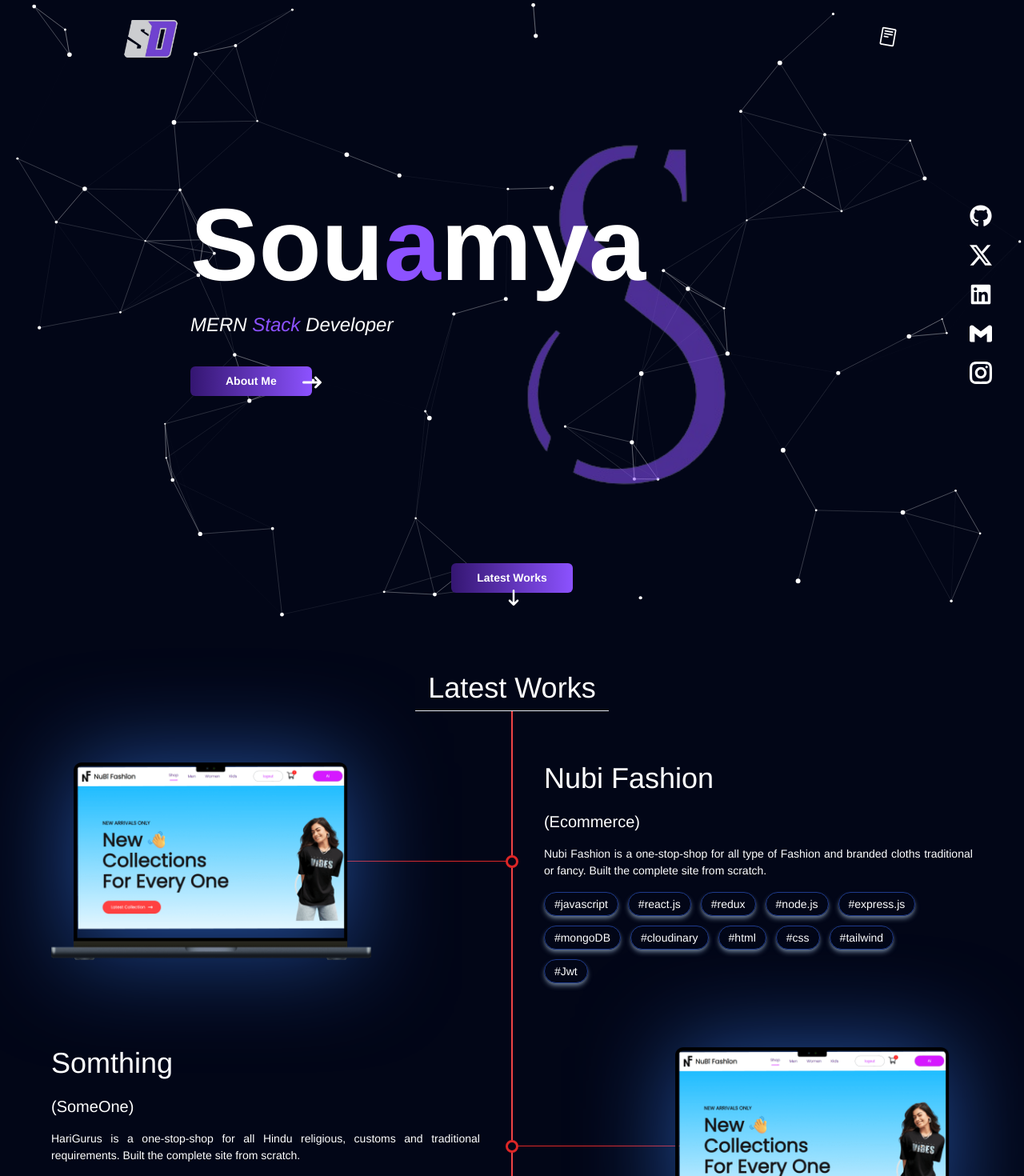
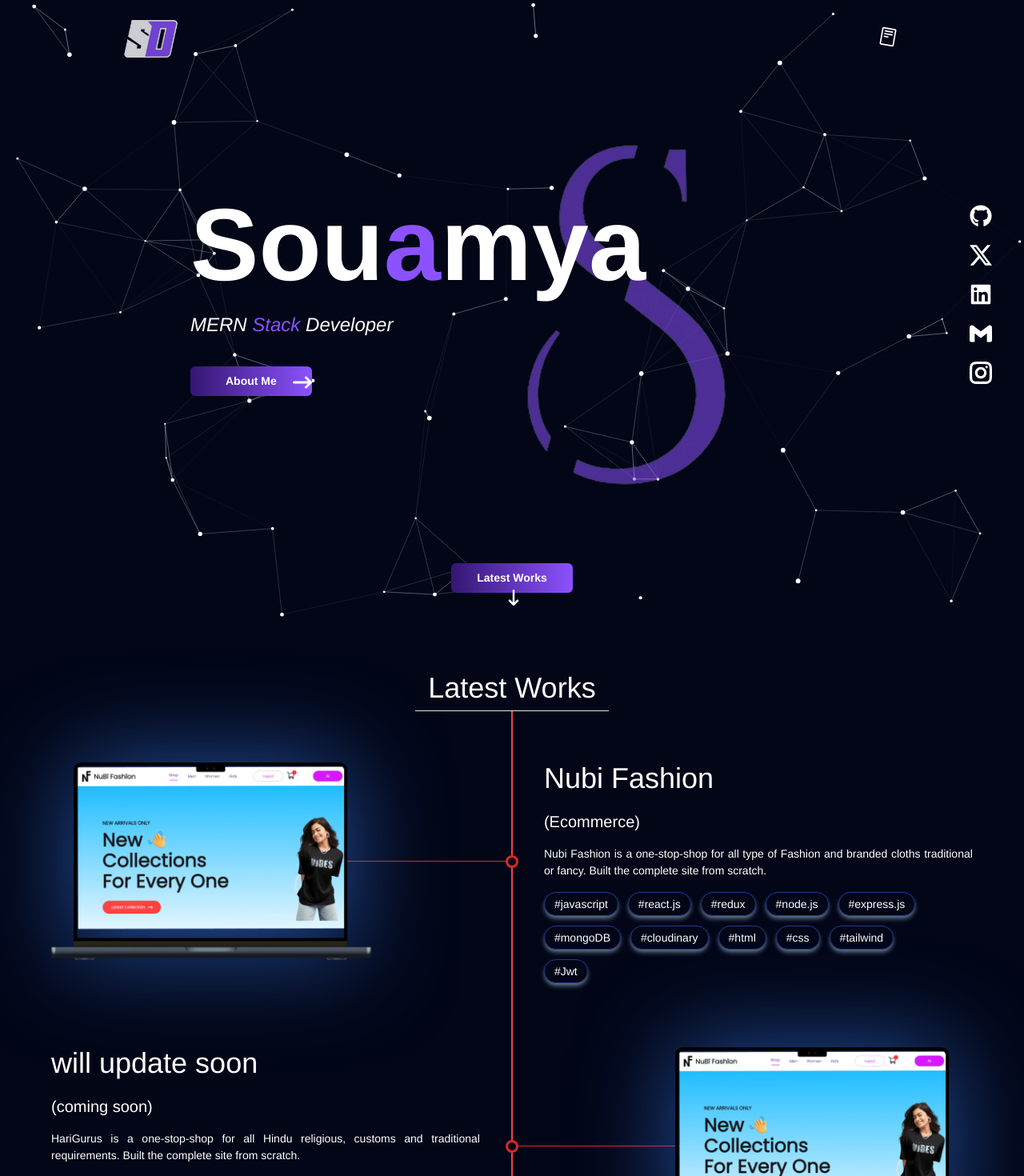
Before and after one commit to Namank65/MyPortfolio, a React (Vite) app: page / in a window 1280 px wide. Shown: the top 1470 px of the page at 80% size. Built offline with nearby package versions, Linux system fonts and the light colour scheme.

Commit message:
deployment and made it more user friendly

```diff
--- a/src/components/ContactMe.jsx
+++ b/src/components/ContactMe.jsx
@@ -7,7 +7,7 @@ import { FaPaperPlane } from "react-icons/fa";
 
 const ContactMe = () => {
   return (
-    <div className="text-white bg-slate-950 relative w-[99.99%] h-screen ">
+    <div className="text-white bg-slate-950 relative w-[99.99%] h-screen cursor-default">
       <h1 className="text-xl md:text-4xl rounded-lg bg-inherit relative m-auto px-5 py-4 border z-10 max-w-max mb-9 md:mb-16 ">
         Let's Connect
       </h1>
@@ -25,7 +25,8 @@ const ContactMe = () => {
           class="w-full space-y-5"
           name="contact"
           action="/contact"
-          method="POST" data-netlify="true"
+          method="POST"
+          data-netlify="true"
         >
           <input type="hidden" name="form-name" value="contact" />
           <div>
@@ -44,7 +45,6 @@ const ContactMe = () => {
               placeholder="Enter Your Name"
               className="border-none border-gray-300 text-white text-sm rounded-lg focus:ring-blue-500 focus:border-blue-500 block w-full ps-2 p-2.5 bg-gray-700 "
             />
-
           </div>
 
           <div>
@@ -60,7 +60,7 @@ const ContactMe = () => {
               required
               name="email"
               type="email"
-              placeholder="Enter Your Name"
+              placeholder="Enter Your Email"
               className="border-none border-gray-300 text-white text-sm rounded-lg focus:ring-blue-500 focus:border-blue-500 block w-full ps-2 p-2.5 bg-gray-700 "
             />
           </div>
@@ -77,7 +77,7 @@ const ContactMe = () => {
               id="message-address-icon"
               required
               name="message"
-              placeholder="message"
+              placeholder="Enter your Message"
               rows="4"
               cols="50"
               className="resize-none border-none border-gray-300 text-white text-sm rounded-lg focus:ring-blue-500 focus:border-blue-500 block w-full ps-2 p-2.5 bg-gray-700 "
--- a/src/components/Footer.jsx
+++ b/src/components/Footer.jsx
@@ -7,7 +7,7 @@ import { GrInstagram } from 'react-icons/gr';
 
 const Footer = () => {
   return (
-    <div className="text-white bg-slate-950 relative flex justify-center ">
+    <div className="text-white bg-slate-950 relative flex justify-center cursor-default">
         <div className='flex flex-col items-center gap-5 pb-5'>
 
       <img src={logo} alt="logo" className="opacity-80 w-16  mt-8 sm:m-5  ml-4" />
--- a/src/components/Hero.jsx
+++ b/src/components/Hero.jsx
@@ -13,7 +13,7 @@ const Hero = () => {
 
   const aboutStateManupulation = () => setAboutMe(false);
   return (
-    <div className="flex items-center">
+    <div className="flex items-center cursor-default">
       <div className="max-w-screen-2xl w-[70%] mx-auto text-white">
         <div>
           <img
@@ -31,10 +31,10 @@ const Hero = () => {
           </p>
           <button
             onClick={() => setAboutMe(!aboutMe)}
-            className=" translate-y-12 sm:translate-y-0 flex py-1 sm:py-2 px-2 sm:px-11 font-medium sm:font-bold rounded-md bg-gradient-to-l from-[#8c52ff] to-[#341671] hover:scale-105 duration-150 group"
+            className=" translate-y-12 sm:translate-y-0 flex py-1 sm:py-2 px-2 sm:px-11 font-medium sm:font-bold rounded-md bg-gradient-to-l from-[#8c52ff] to-[#341671] hover:scale-105 duration-300 group"
           >
             About Me
-            <FaArrowRightLong className="text-white size-6 ml-16 lg:ml-24 absolute group-hover:-right-4 ease-in-out duration-300"/>
+            <FaArrowRightLong className="text-white size-6 absolute group-hover:-right-6 ease-in-out duration-300 md:right-0 -right-4"/>
           </button>
         </div>
         {aboutMe && <AboutMePop state={aboutStateManupulation} />}
--- a/src/components/LatestWorksPage.jsx
+++ b/src/components/LatestWorksPage.jsx
@@ -18,7 +18,7 @@ const LatestWorksPage = () => {
   ];
 
   return (
-    <div className="mt-8 pb-20 md:pb-40 text-white bg-slate-950 relative w-[99.99%]">
+    <div className="mt-8 pb-20 md:pb-40 text-white bg-slate-950 relative w-[99.99%] cursor-default">
       <h1 className="text-4xl bg-inherit relative m-auto px-4 py-2 md:border-b z-10 max-w-max mb-16 md:border-t-0">
         Latest Works
       </h1>
@@ -60,8 +60,8 @@ const LatestWorksPage = () => {
       </div>
       <div className="flex md:flex-row flex-col-reverse gap-20 items-center m-auto w-[90%] max-w-7xl">
         <div className="flex flex-col items-start w-full">
-          <h3 className="text-4xl mb-1">Somthing</h3>
-          <span className="text-xl py-4">(SomeOne)</span>
+          <h3 className="text-4xl mb-1">will update soon</h3>
+          <span className="text-xl py-4">(coming soon)</span>
           <p className="text-justify">
             HariGurus is a one-stop-shop for all Hindu religious, customs and
             traditional requirements. Built the complete site from scratch.
```
Also changed, not shown: 5 other files (tests, documents, lock files or other folders). Lines whose indentation alone changed are shown as unchanged.
